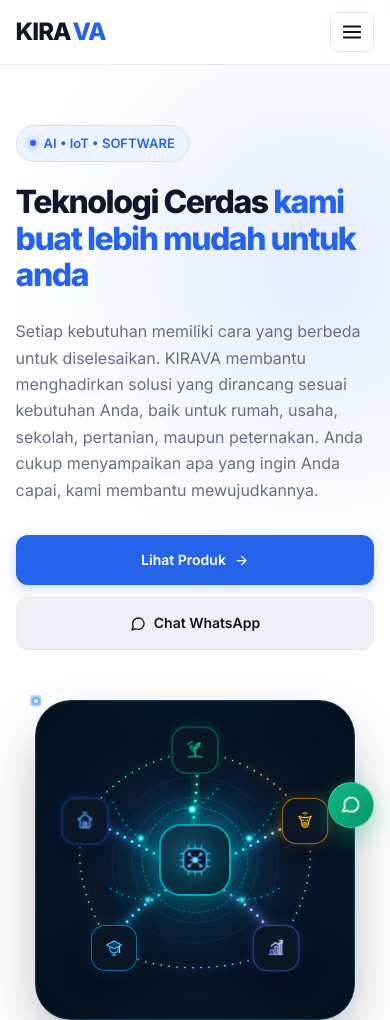
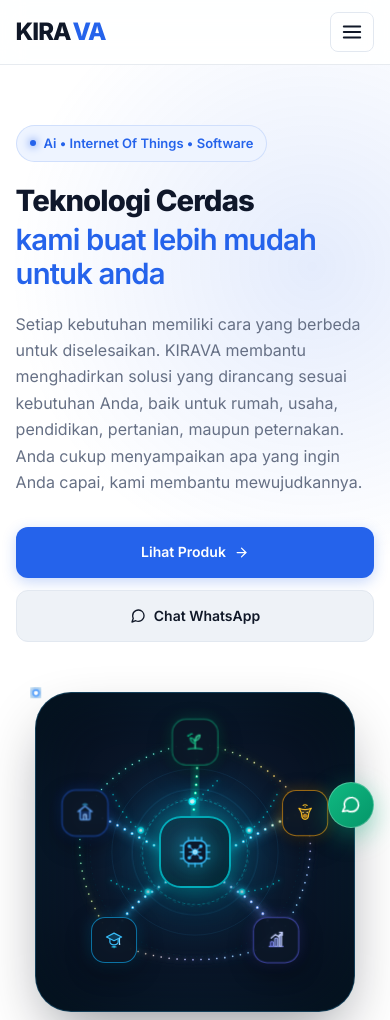
Before and after one commit to andy8383/kirava.id, a website: page index.html in a window 390 px wide. Shown: the top 1020 px of the page. Drawn offline with Linux system fonts and the light colour scheme.

Commit message:
style: refactor hero headline typography
Restructured hero headline into primary and secondary components for improved layout control and styling consistency.

```diff
--- a/index.html
+++ b/index.html
@@ -220,17 +220,35 @@
             box-shadow: 0 0 8px #2563eb;
         }
 
-        .hero h1 {
-            font-size: clamp(38px, 5.5vw, 68px);
-            line-height: 1.08;
-            letter-spacing: -2.5px;
+        .hero h1,
+        .hero-headline {
             margin-bottom: 24px;
+            display: flex;
+            flex-direction: column;
+            gap: 6px;
+        }
+
+        .headline-primary {
+            display: block;
+            font-size: clamp(34px, 4.6vw, 56px);
             font-weight: 800;
+            line-height: 1.14;
+            letter-spacing: -0.035em;
             color: #0f172a;
         }
 
-        .hero h1 span {
+        .headline-secondary {
+            display: block;
+            font-size: clamp(34px, 4.6vw, 56px);
+            font-weight: 600;
+            line-height: 1.14;
+            letter-spacing: -0.035em;
             color: #2563eb;
+        }
+
+        .headline-highlight {
+            color: #2563eb;
+            display: inline;
         }
 
         .hero p {
@@ -1103,10 +1121,17 @@
                 gap: 40px;
             }
 
-            .hero h1 {
-                font-size: clamp(32px, 8vw, 44px);
-                letter-spacing: -1.5px;
+            .hero h1,
+            .hero-headline {
+                gap: 6px;
+                margin-bottom: 20px;
+            }
+
+            .headline-primary,
+            .headline-secondary {
+                font-size: clamp(28px, 7.5vw, 42px);
                 line-height: 1.15;
+                letter-spacing: -0.03em;
             }
 
             .hero p {
@@ -1300,20 +1325,19 @@
 
             <div class="badge" id="heroBadge">
                 <span class="badge-dot"></span>
-                AI • IoT • SOFTWARE
+                Ai • Internet Of Things • Software
             </div>
 
-            <h1 id="heroHeadline">
-                Teknologi Cerdas
-                <span>kami buat</span>
-                <span>lebih mudah untuk anda</span>
+            <h1 id="heroHeadline" class="hero-headline">
+                <span class="headline-primary">Teknologi Cerdas</span>
+                <span class="headline-secondary">kami buat lebih mudah untuk anda</span>
             </h1>
 
             <p id="heroDescription">
                Setiap kebutuhan memiliki cara yang berbeda untuk diselesaikan.
                KIRAVA membantu menghadirkan solusi yang dirancang sesuai kebutuhan Anda,
-               baik untuk rumah, usaha, sekolah, pertanian, maupun peternakan.
-                Anda cukup menyampaikan apa yang ingin Anda capai, kami membantu mewujudkannya.
+               baik untuk rumah, usaha, pendidikan, pertanian, maupun peternakan.
+               Anda cukup menyampaikan apa yang ingin Anda capai, kami membantu mewujudkannya.
             </p>
 
             <div class="buttons">
```
